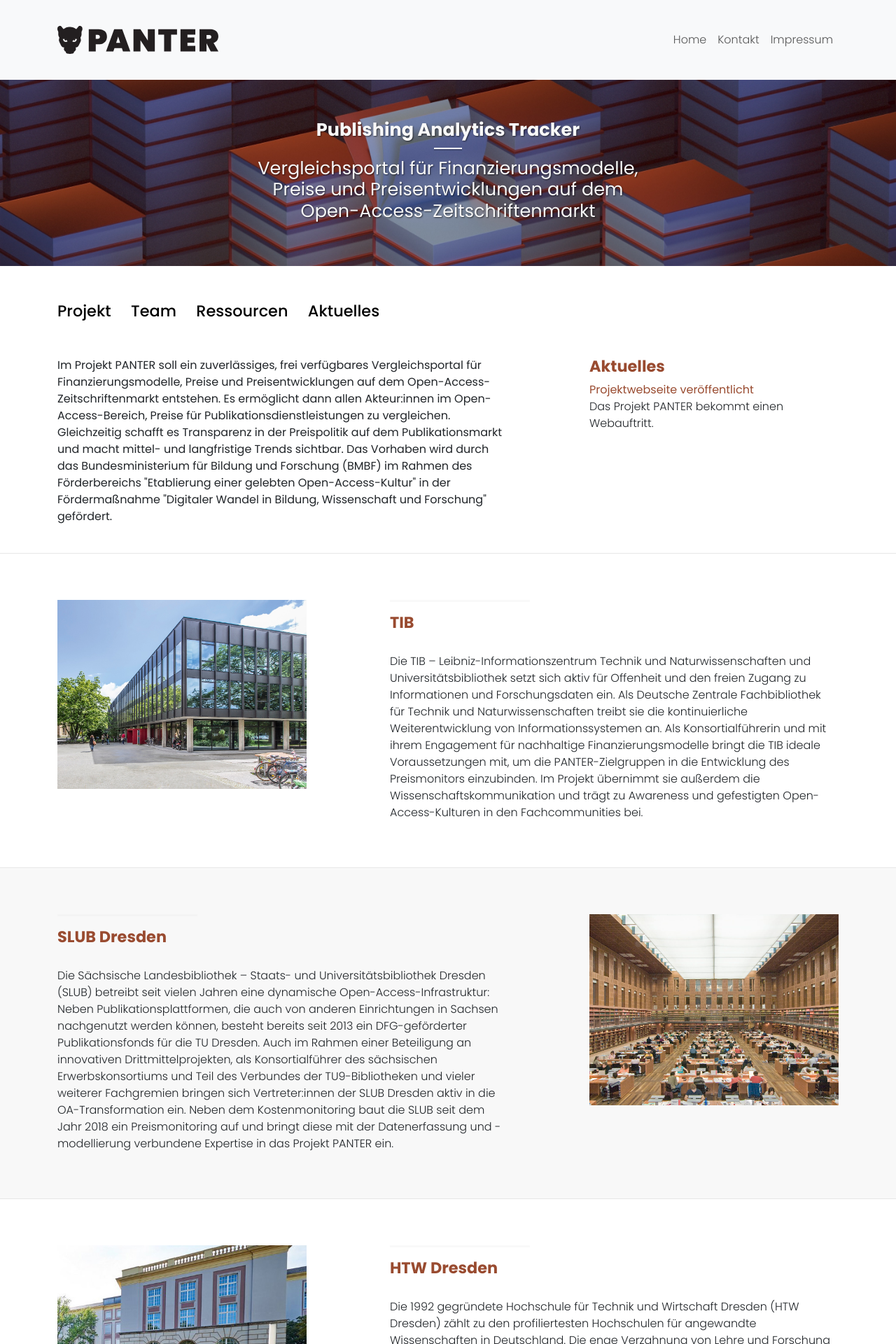
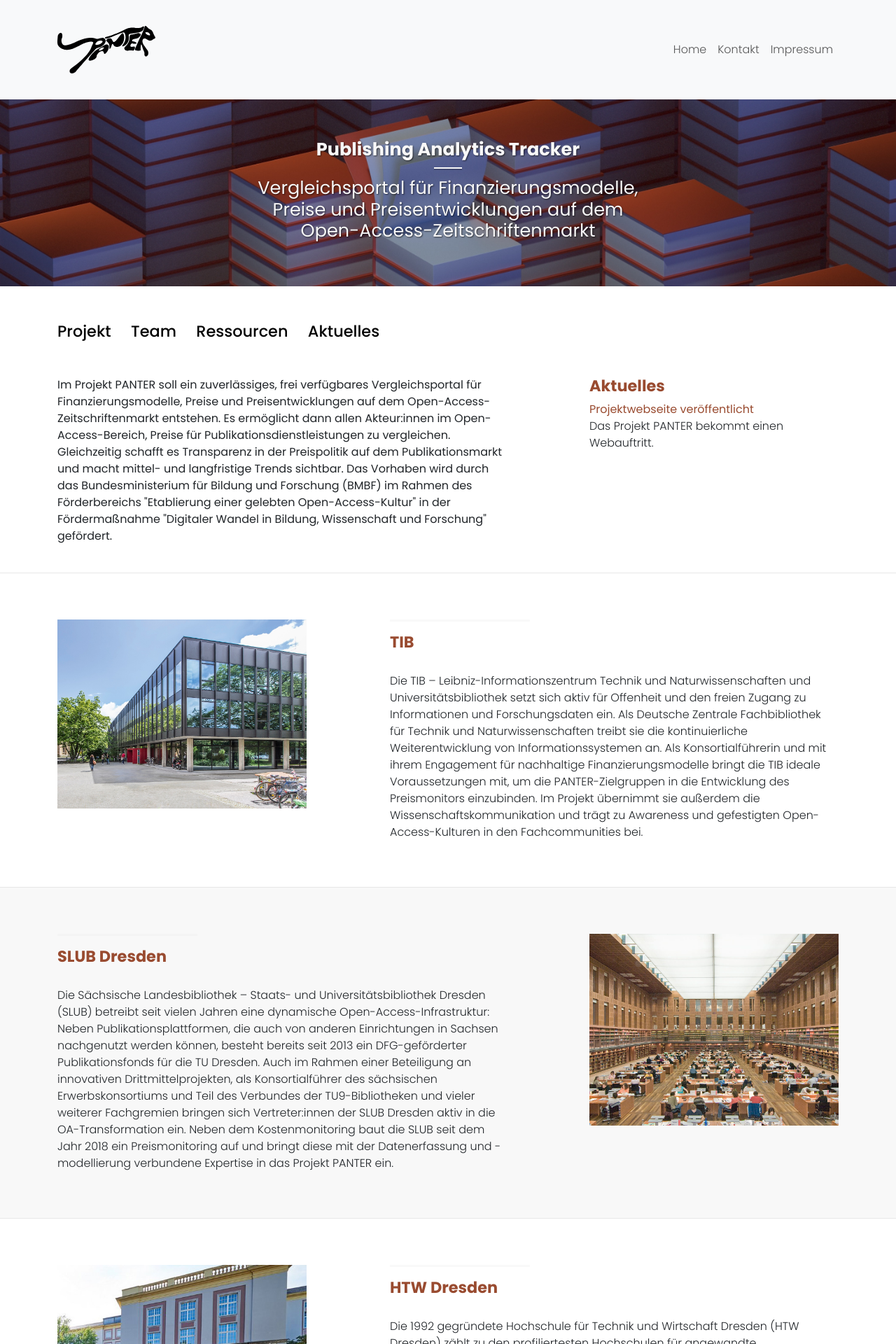
Before and after one commit to panter-project/panter-project.github.io, a Jekyll site: the page built from index.html, in a window 1280 px wide. Shown: the top 1920 px of the page at 70% size. Built offline with Jekyll 4.4.1, drawn with Linux system fonts in a browser that asks for light colours.

Commit message:
update logo

```diff
--- a/css/landing-page.css
+++ b/css/landing-page.css
@@ -126,7 +126,7 @@
 }
 
 .logo {
-    height: 40px;
+    width: 140px;
 }
 
 @media(max-width:767px) {
@@ -139,7 +139,7 @@
     }
 
     .logo {
-        width: 100%;
+        height: 100%;
     }
 
     .bmbf-logo {
```
Also changed, not shown: img/panter-logo.svg.
